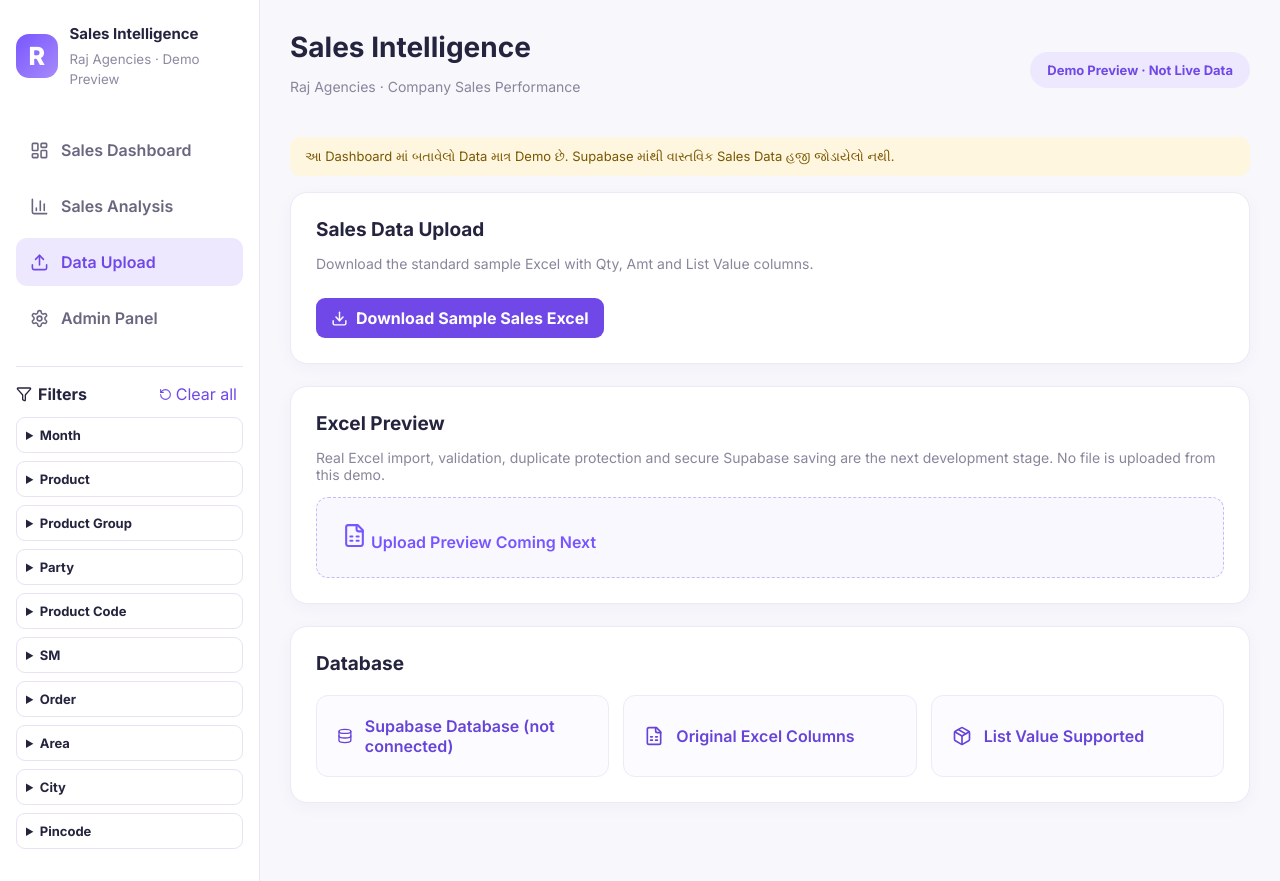
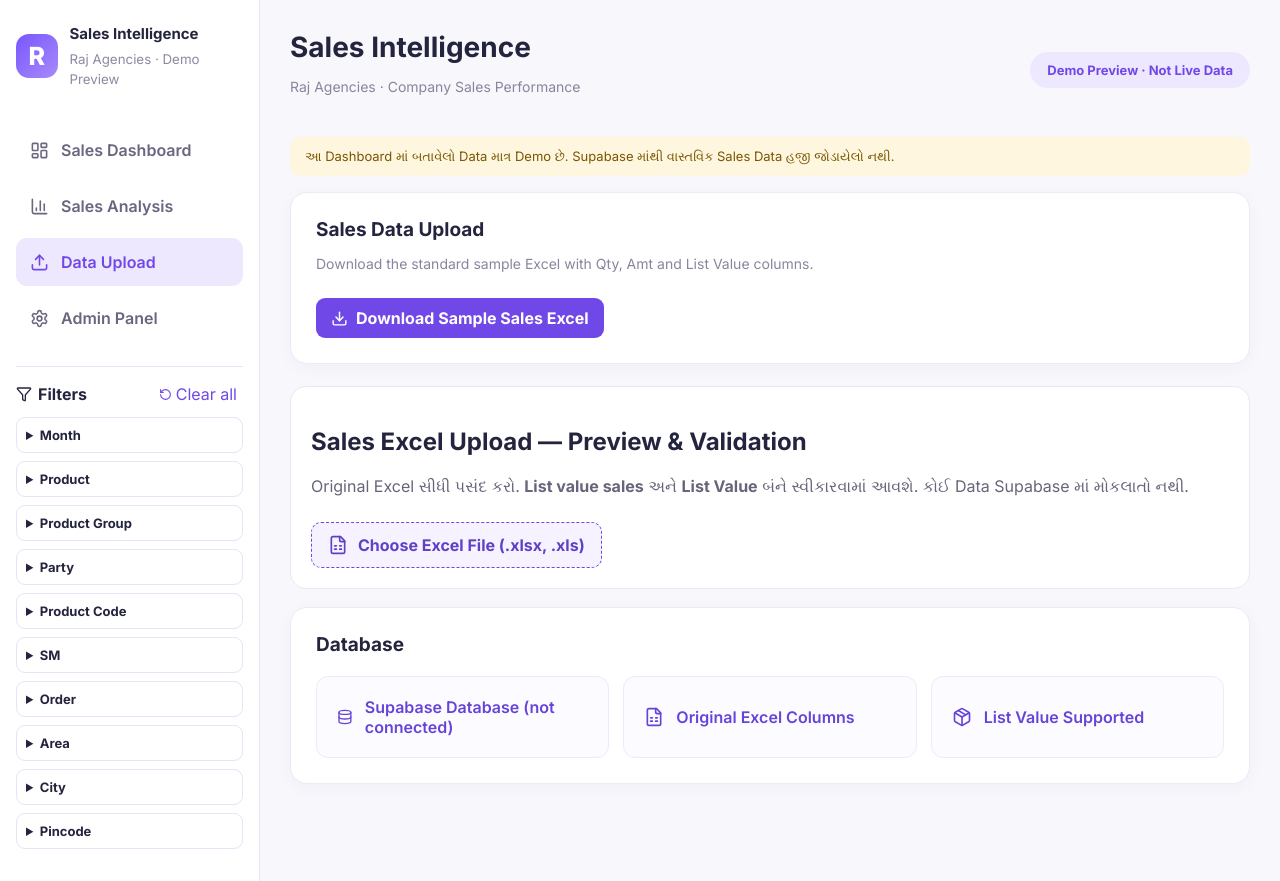
Before and after one commit to rajapplicatoin/rjsolution, a React (Vite) app: page / in a window 1280 px wide. Both pictures are taken after a click on the button "Data Upload". Built offline with nearby package versions, Linux system fonts and the light colour scheme.

Commit message:
upload file

```diff
--- a/src/App.tsx
+++ b/src/App.tsx
@@ -2,6 +2,7 @@ import { useMemo, useState, type ReactNode } from "react";
 import { LayoutDashboard, BarChart3, Upload, Settings, Package, Users, IndianRupee, Download, FileSpreadsheet, Database, TrendingUp, Filter, RotateCcw } from "lucide-react";
 import { BarChart, Bar, XAxis, YAxis, CartesianGrid, Tooltip, ResponsiveContainer, Legend } from "recharts";
 import { downloadSalesTemplate } from "./salesTemplate";
+import ExcelPreview from "./ExcelPreview";
 
 type Page = "dashboard" | "analysis" | "upload" | "admin";
 type Sale = { month: string; customer: string; company: string; product: string; group: string; code: string; sm: string; order: string; area: string; city: string; pin: string; qty: number; amount: number; listValue: number };
@@ -70,7 +71,7 @@ export default function App() {
         <section className="panel"><h2>Analysis View</h2><p>Choose a category to see the detailed report.</p><div className="analysis-grid">{(["customer","company","product","sm","area","city"] as const).map(key=><button key={key} type="button" className="analysis-item" onClick={()=>{setAnalysisKey(key);setPage("analysis")}} style={{cursor:"pointer",border:"1px solid #eee8fa",background:"#faf8ff"}}><BarChart3 size={19}/>{key.toUpperCase()} Wise</button>)}</div></section>
       </>}
       {page==="analysis"&&<section className="panel"><h2>Sales Analysis</h2><p>All figures follow sidebar filters. Budget and target comparisons will be added when those files are available.</p><div style={{display:"flex",gap:8,flexWrap:"wrap",margin:"16px 0"}}>{(["customer","company","product","sm","area","city"] as const).map(key=><button key={key} type="button" onClick={()=>setAnalysisKey(key)} style={{...buttonStyle,background:analysisKey===key?"#7048e8":"#f0eafa",color:analysisKey===key?"white":"#6044ac"}}>{key.toUpperCase()} Wise</button>)}</div><div style={{overflowX:"auto"}}><table style={{width:"100%",borderCollapse:"collapse",fontSize:13}}><thead><tr>{[analysisKey.toUpperCase(),"Qty","Sales","List Value","Customers","Part Numbers"].map(h=><th key={h} style={{textAlign:"left",padding:12,borderBottom:"2px solid #eee8fa"}}>{h}</th>)}</tr></thead><tbody>{grouped.map(r=><tr key={r.name}>{[r.name,formatNumber(r.qty),formatMoney(r.sales),formatMoney(r.listValue),r.customers,r.parts].map((v,i)=><td key={i} style={{padding:12,borderBottom:"1px solid #f0edf6"}}>{v}</td>)}</tr>)}{grouped.length===0&&<tr><td colSpan={6} style={{padding:20}}>No matching records.</td></tr>}</tbody></table></div></section>}
-      {page==="upload"&&<><section className="panel"><h2>Sales Data Upload</h2><p>Download the standard sample Excel with Qty, Amt and List Value columns.</p><button type="button" onClick={downloadSalesTemplate} style={{...buttonStyle,display:"inline-flex",alignItems:"center",gap:8,marginTop:12}}><Download size={17}/> Download Sample Sales Excel</button></section><section className="panel"><h2>Excel Preview</h2><p>Real Excel import, validation, duplicate protection and secure Supabase saving are the next development stage. No file is uploaded from this demo.</p><div className="placeholder"><FileSpreadsheet size={25}/> Upload Preview Coming Next</div></section><section className="panel"><h2>Database</h2><div className="analysis-grid"><div className="analysis-item"><Database size={20}/> Supabase Database (not connected)</div><div className="analysis-item"><FileSpreadsheet size={20}/> Original Excel Columns</div><div className="analysis-item"><Package size={20}/> List Value Supported</div></div></section></>}
+      {page==="upload"&&<><section className="panel"><h2>Sales Data Upload</h2><p>Download the standard sample Excel with Qty, Amt and List Value columns.</p><button type="button" onClick={downloadSalesTemplate} style={{...buttonStyle,display:"inline-flex",alignItems:"center",gap:8,marginTop:12}}><Download size={17}/> Download Sample Sales Excel</button></section><ExcelPreview/><section className="panel"><h2>Database</h2><div className="analysis-grid"><div className="analysis-item"><Database size={20}/> Supabase Database (not connected)</div><div className="analysis-item"><FileSpreadsheet size={20}/> Original Excel Columns</div><div className="analysis-item"><Package size={20}/> List Value Supported</div></div></section></>}
       {page==="admin"&&<section className="panel"><h2>Admin Panel</h2><p>Login, user roles, access permissions and upload history will be built after the dashboard and Excel preview are ready.</p><div className="placeholder">Admin Settings Coming Later</div></section>}
     </main>
   </div>;
```
